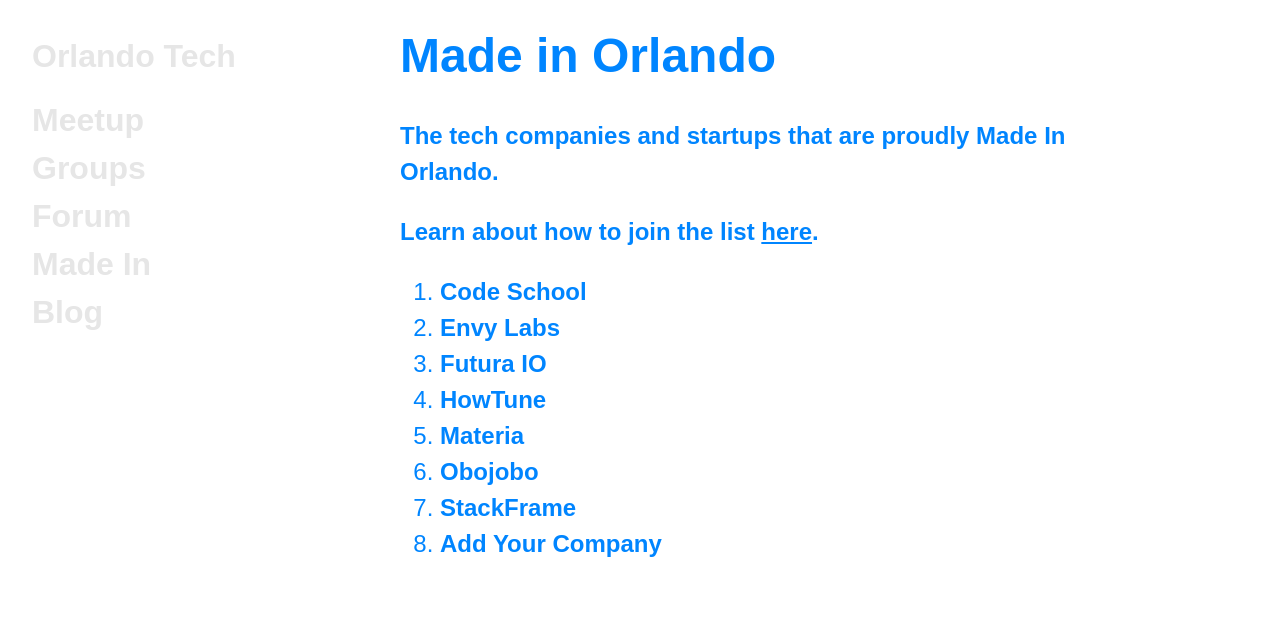
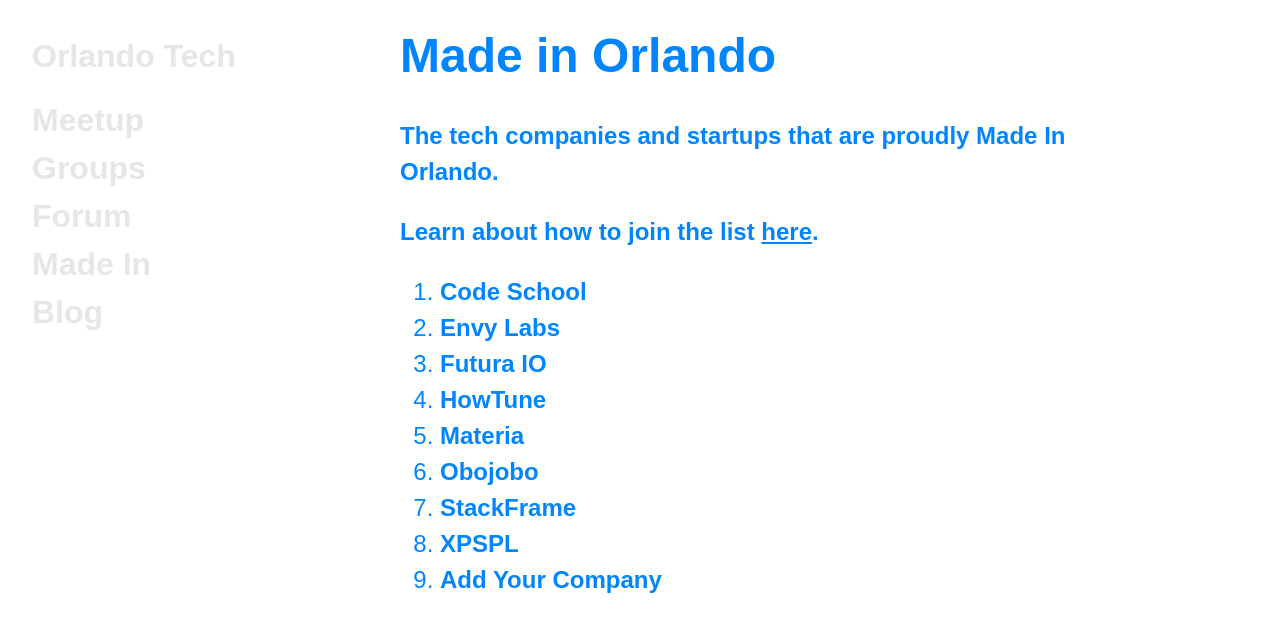
Before and after one commit to orlandotech/orlandotech.github.io, a Jekyll site: the page built from made-in/index.html, in a window 1280 px wide. Shown: the top 632 px of the page. Built offline with Jekyll 4.4.1, drawn with Linux system fonts in a browser that asks for light colours; Markdown is read by kramdown in place of the engine named in the settings.

Commit message:
XPSPL added to made-in list.

```diff
--- a/made-in/index.html
+++ b/made-in/index.html
@@ -16,5 +16,6 @@
   <li><a href="http://materia.ucf.edu">Materia</a></li>
   <li><a href="http://obojobo.ucf.edu">Obojobo</a></li>
   <li><a href="http://www.stackframe.com/">StackFrame</a></li>
+  <li><a href="http://xpspl.readthedocs.org/">XPSPL</a></li>
   <li><a href="http://github.com/orlandotech/orlandotech.github.io#hey-i-want-to-add-my-company-to-the-list">Add Your Company</a></li>
 </ol>
```
